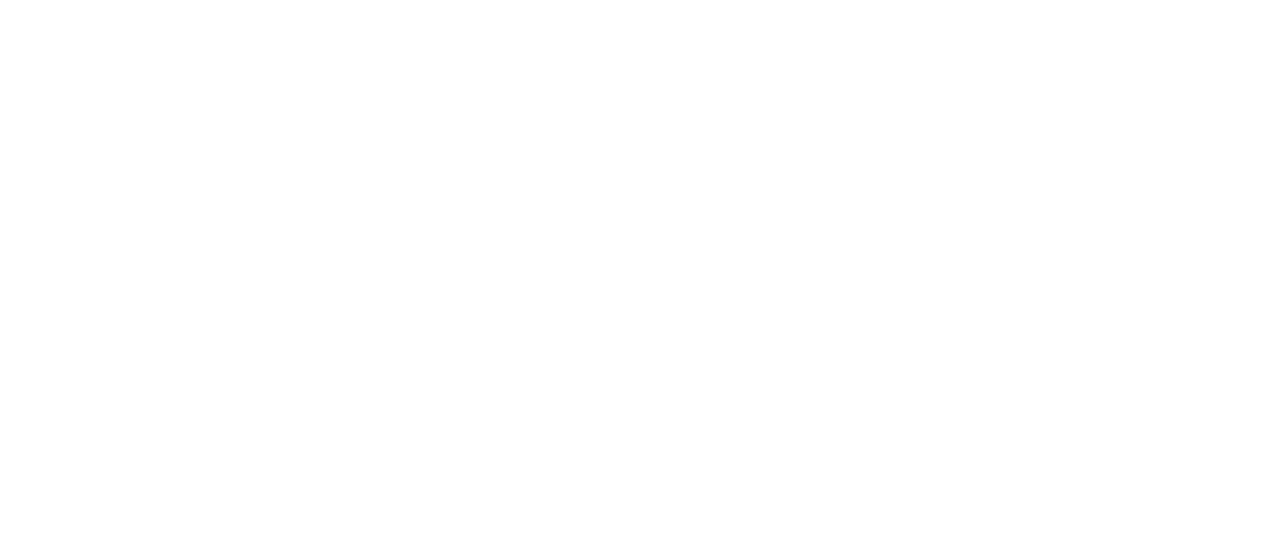
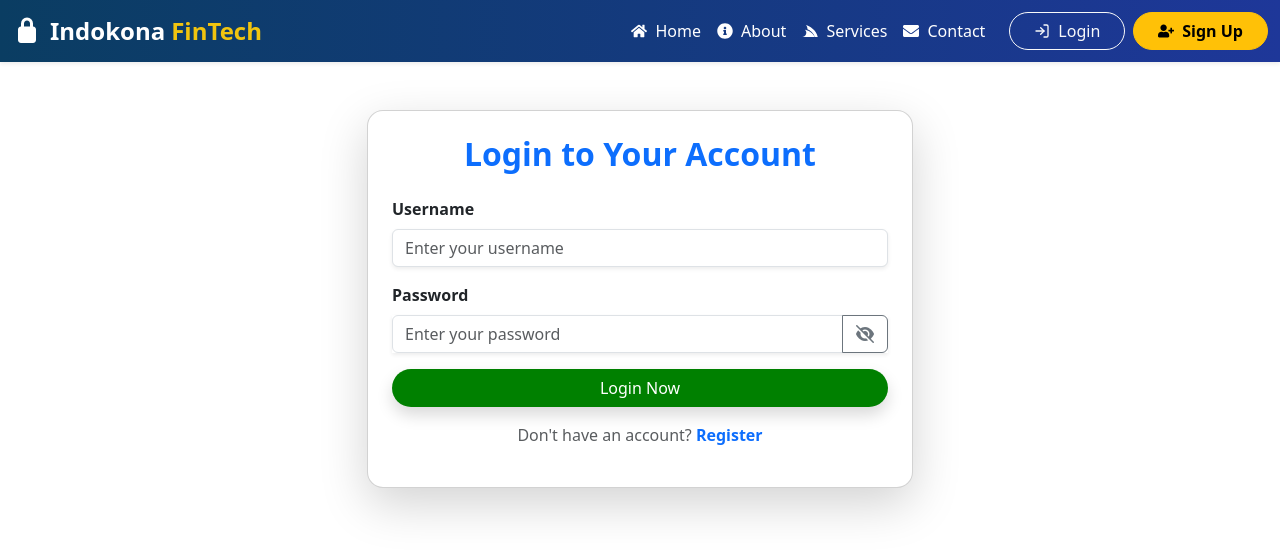
Before and after one commit to Tarunshakya1999/indokonafrontend, a React (Vite) app: page /login in a window 1280 px wide. Before the commit this address had no page. Shown: the top 556 px of the page. Built offline with nearby package versions, Linux system fonts and the light colour scheme.

Commit message:
Initial Django projectuuuuut

```diff
--- a/src/App.jsx
+++ b/src/App.jsx
@@ -10,6 +10,7 @@
 import Disclaimer from "./Disclaimer";
 import Disclosure from "./Disclouser";
 import SupportPolicy from "./Grevience";
+import Login from "./Login";
 
 
 
@@ -25,6 +26,7 @@
         <Route path="/cookie-policy" element={<CookiePolicy />} />
         <Route path="/support-policy" element={<SupportPolicy />} />
         <Route path="/disclouser" element={<Disclosure/>}/>
+        <Route path="/login" element={<Login/>}/>
 
         {/* <Route path="/login2" element={<Login />} /> */}
       </Routes>
--- /dev/null
+++ b/src/Axios.jsx
@@ -0,0 +1,53 @@
+import axios from "axios";
+
+const baseURL = "https://indokonabackend-1.onrender.com";
+
+const axiosInstance = axios.create({
+  baseURL: baseURL,
+  headers: { "Content-Type": "application/json" },
+});
+
+// ✅ Request interceptor (access token add karega)
+axiosInstance.interceptors.request.use(
+  async (config) => {
+    const accessToken = localStorage.getItem("access");
+    if (accessToken) {
+      config.headers.Authorization = `Bearer ${accessToken}`;
+    }
+    return config;
+  },
+  (error) => Promise.reject(error)
+);
+
+// ✅ Response interceptor (agar access token expire ho gaya to refresh karega)
+axiosInstance.interceptors.response.use(
+  (response) => response,
+  async (error) => {
+    const originalRequest = error.config;
+
+    if (error.response?.status === 401 && !originalRequest._retry) {
+      originalRequest._retry = true;
+
+      try {
+        const refreshToken = localStorage.getItem("refresh");
+        const response = await axios.post(`${baseURL}/api/token/refresh/`, {
+          refresh: refreshToken,
+        });
+
+        localStorage.setItem("access", response.data.access);
+
+        // retry request with new token
+        originalRequest.headers.Authorization = `Bearer ${response.data.access}`;
+        return axiosInstance(originalRequest);
+      } catch (err) {
+        console.error("Refresh token expired, please login again.");
+        localStorage.removeItem("access");
+        localStorage.removeItem("refresh");
+        window.location.href = "/login";
+      }
+    }
+    return Promise.reject(error);
+  }
+);
+
+export default axiosInstance;
--- a/src/Hero.jsx
+++ b/src/Hero.jsx
@@ -6,6 +6,7 @@
 // ✅ AOS
 import AOS from "aos";
 import "aos/dist/aos.css";
+import axiosInstance from "./Axios";
 
 // ✅ Images
 import img from "./assets/img.png";
@@ -15,6 +16,16 @@
 
 export default function Hero() {
   const [Data, setData] = useState([]);
+
+  const getdata2 = async () => {
+    try {
+      const response = await axiosInstance.get("/api/hero/");
+      setData(response.data);
+    } catch (err) {
+      alert("Oops! Something went wrong");
+      console.error("Error:", err);
+    }
+  };
 
   const getdata = async () => {
     try {
@@ -30,6 +41,7 @@
 
   useEffect(() => {
     getdata();
+    getdata2();
     AOS.init({ duration: 1200, once: false });
   }, []);
 
--- /dev/null
+++ b/src/Login.jsx
@@ -0,0 +1,151 @@
+import React, { useState } from "react";
+import Nav from "./Nav";
+import { Link, useNavigate } from "react-router-dom";
+import axios from "axios";
+
+export default function Login() {
+  const [username, setUsername] = useState("");
+  const [password, setPassword] = useState("");
+  const [showPassword, setShowPassword] = useState(false);
+  const [msg, setMsg] = useState("");
+  const [isSuccess, setIsSuccess] = useState(null);
+  const navigate = useNavigate();
+
+  const handleLogin = async (e) => {
+    e.preventDefault();
+    setMsg("");
+    setIsSuccess(null);
+
+    try {
+      // 🔐 Login and get JWT tokens
+      const response = await axios.post("https://indokonabackend-1.onrender.com/api/login/", {
+        username,
+        password,
+      });
+
+      const { access, refresh } = response.data;
+
+      // 🗃️ Store tokens in localStorage
+      localStorage.setItem("access_token", access);
+      localStorage.setItem("refresh_token", refresh);
+      localStorage.setItem("username", username);
+
+      // 🔍 Fetch user role using access token
+      const roleRes = await axios.get("http://localhost:5000/api/get-role/", {
+        headers: {
+          Authorization: `Bearer ${access}`,
+        },
+      });
+
+      const role = roleRes.data.role;
+      localStorage.setItem("role", role);
+
+      setMsg("Login Successful");
+      setIsSuccess(true);
+
+      // 🔁 Navigate based on role
+      setTimeout(() => {
+        if (role === "Retailer") navigate("/retailer2");
+        else if (role === "Distributor") navigate("/distributor");
+        else if (role === "Admin") navigate("/admin");
+        else navigate("/");
+      }, 1500);
+    } catch (err) {
+      const errorMsg =
+        err.response?.data?.detail || "Invalid credentials. Try again!";
+      setMsg(errorMsg);
+      setIsSuccess(false);
+    }
+  };
+
+  return (
+    <>
+      <Nav />
+      <div className="login-page">
+        <div className="container py-5">
+          <div className="row justify-content-center">
+            <div className="col-md-6">
+              <div className="card glass-card p-4 shadow-lg rounded-4">
+                <h2 className="text-center mb-4 text-primary fw-bold">
+                  Login to Your Account
+                </h2>
+
+                {msg && (
+                  <div
+                    className={`alert ${
+                      isSuccess ? "alert-success" : "alert-danger"
+                    } text-center fw-semibold`}
+                  >
+                    {msg}
+                  </div>
+                )}
+
+                <form onSubmit={handleLogin}>
+                  <div className="mb-3">
+                    <label htmlFor="username" className="form-label fw-semibold">
+                      Username
+                    </label>
+                    <input
+                      type="text"
+                      className="form-control shadow-sm"
+                      id="username"
+                      placeholder="Enter your username"
+                      value={username}
+                      onChange={(e) => setUsername(e.target.value)}
+                      required
+                    />
+                  </div>
+
+                  <div className="mb-3">
+                    <label htmlFor="password" className="form-label fw-semibold">
+                      Password
+                    </label>
+                    <div className="input-group shadow-sm">
+                      <input
+                        type={showPassword ? "text" : "password"}
+                        className="form-control"
+                        id="password"
+                        placeholder="Enter your password"
+                        value={password}
+                        onChange={(e) => setPassword(e.target.value)}
+                        required
+                      />
+                      <button
+                        type="button"
+                        className="btn btn-outline-secondary"
+                        onClick={() => setShowPassword(!showPassword)}
+                      >
+                        {showPassword ? (
+                          <i className="fa-solid fa-eye"></i>
+                        ) : (
+                          <i className="fa-solid fa-eye-slash"></i>
+                        )}
+                      </button>
+                    </div>
+                  </div>
+
+                  <div className="d-grid gap-2">
+                    <button
+                      type="submit"
+                      className="btn rounded-pill shadow"
+                      style={{ backgroundColor: "green", color: "white" }}
+                    >
+                      Login Now
+                    </button>
+                  </div>
+
+                  <p className="text-center text-muted mt-3">
+                    Don't have an account?{" "}
+                    <Link to="/register" className="fw-semibold text-decoration-none">
+                      Register
+                    </Link>
+                  </p>
+                </form>
+              </div>
+            </div>
+          </div>
+        </div>
+      </div>
+    </>
+  );
+}
--- a/src/Register.jsx
+++ b/src/Register.jsx
@@ -36,7 +36,7 @@
       setMsg("You have successfully registered!");
       setMsgType("success");
       alert("Registration Successful");
-      navigate("/login2");
+      navigate("/login");
     } catch (err) {
       if (err.response && err.response.data) {
         const errorData = err.response.data;
```
